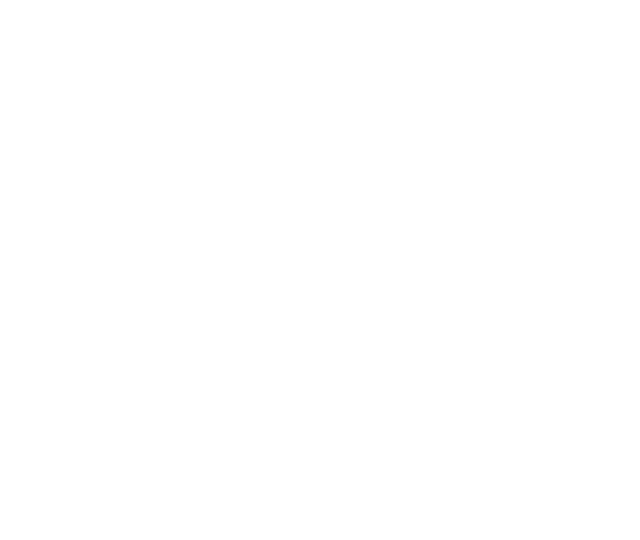
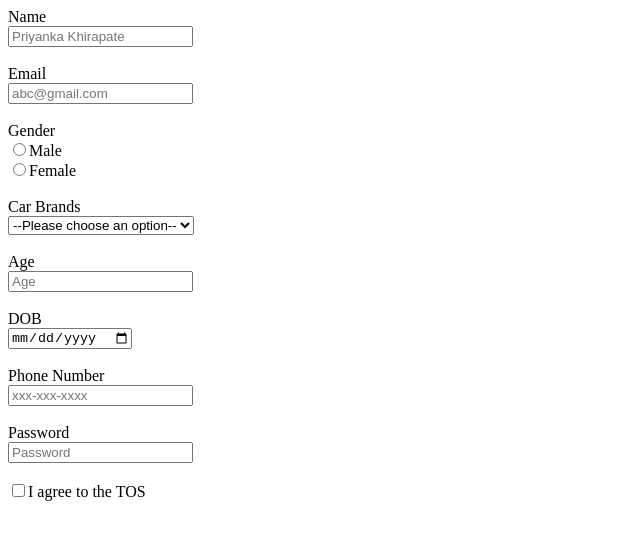
Before and after one commit to acciojob/signup-form-car-PriyankaPK26, a website: page main.html in a window 1280 px wide. Shown: the whole page, without its empty margins (0-640 px from the left). Drawn offline with Linux system fonts and the light colour scheme.

Commit message:
created a submission

```diff
--- a/main.html
+++ b/main.html
@@ -10,7 +10,43 @@
 	<!-- the entire body must be written by student -->
     <script type="text/javascript" src="./script.js">
 </script>
+<form method="post" action="target.php">
+	<label for="name">Name</label><br>
+	<input type="text" id="name" name="name" placeholder="Priyanka Khirapate" required><br><br>
 
+	<label for="email">Email</label><br>
+	<input type="email" id="email" name="email" placeholder="abc@gmail.com" required><br><br>
+
+	<label for="gender">Gender</label><br>
+	<input type="radio" id="gender_m" name="gender" value="Male" required>Male<br>
+	<input type="radio" id="gender_f" name="gender" value="Female" required>Female<br><br>
+
+	<label for="cars">Car Brands</label><br>
+	<select name="cars" id="cards" required>
+		<option>--Please choose an option--</option>
+		<option value="volvo">Volvo</option>
+		<option value="saab">Saab</option>
+		<option value="mercedes">Mercedes</option>
+		<option value="audi">Audi</option>
+	</select><br><br>
+
+	<label for="age" >Age</label><br>
+	<input type="Number" id="age" name="age" placeholder="Age" required><br><br>
+
+	<label for="dob">DOB</label><br>
+	<input type="Date" id="dob" name="dob" required><br><br>
+
+	<label for="tel">Phone Number</label><br>
+	<input type="Tel" id="tel" name="tel" placeholder="xxx-xxx-xxxx" required><br><br>
+
+	<label for="password">Password</label><br>
+	<input type="password" id="password" name="password" placeholder="Password" required><br><br>
+
+
+	<input type="checkbox" id="tos" name="tos"><label for="tos">I agree to the TOS</label><br>
+
+
+</form>
 </body>
 
 </html>
```
